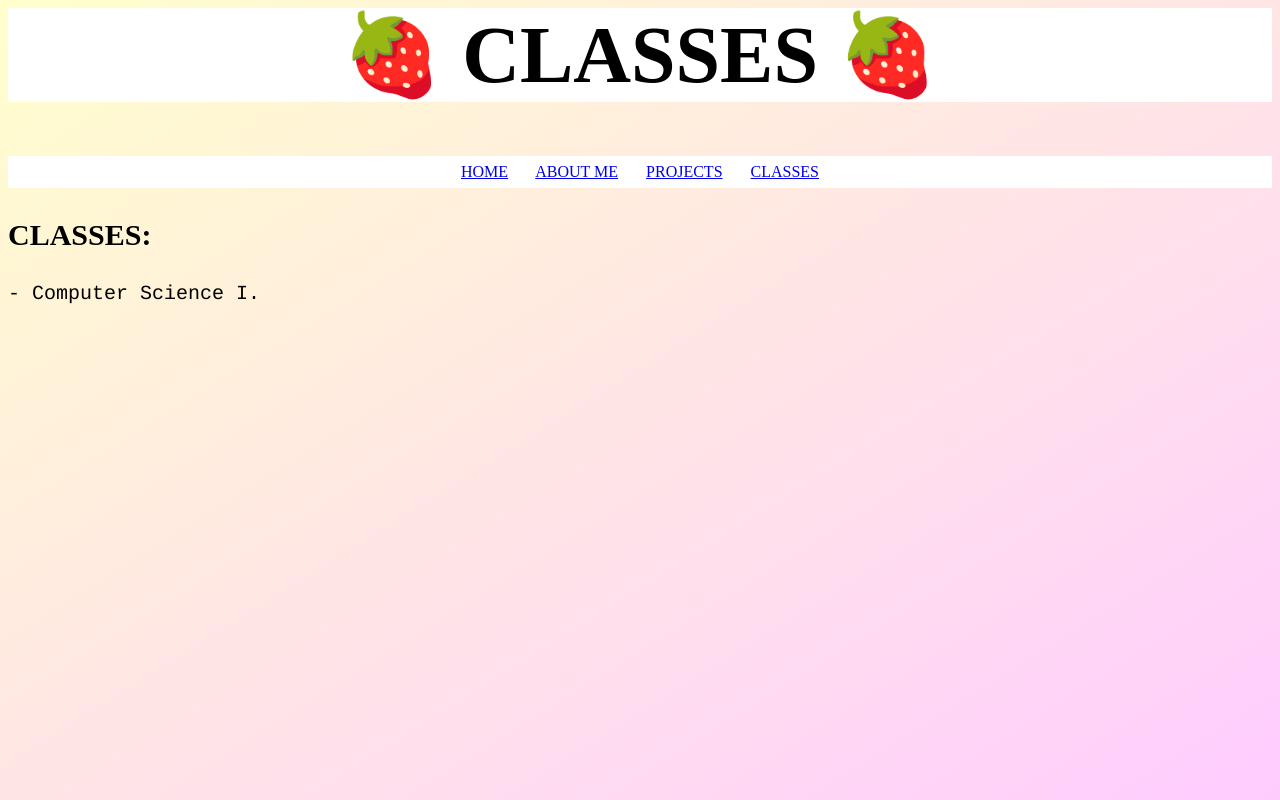
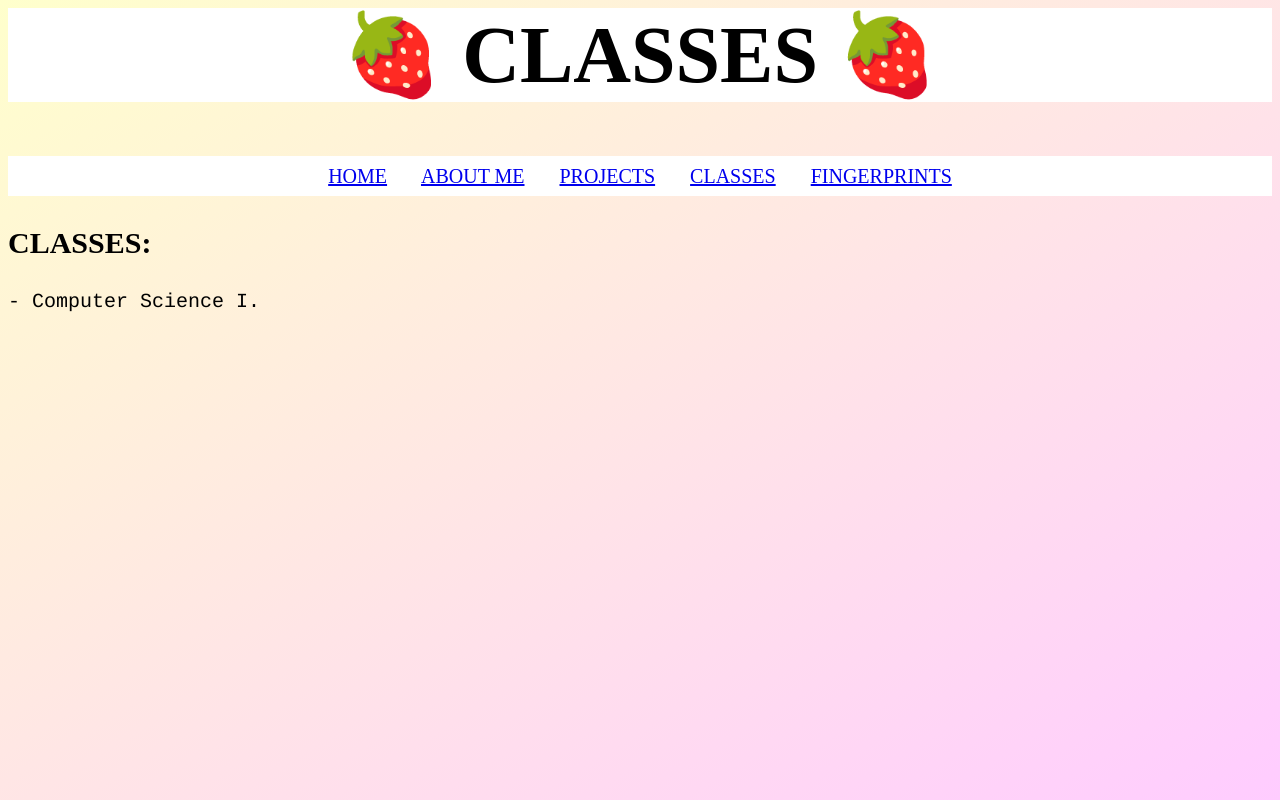
Before and after one commit to sophiaptran/sophiaptran.github.io, a plain HTML site: page classes.html in a window 1280 px wide. Drawn offline with Linux system fonts and the light colour scheme.

Commit message:
portfolio

```diff
--- a/classes.html
+++ b/classes.html
@@ -1,8 +1,11 @@
 <html style="background: linear-gradient(to top left, #ffccff 0%, #ffffcc 100%);">
   <body>
     <h1 style="background-color:#ffffff;font-size:80px;"align="center">&#127827 CLASSES &#127827</h1>
-    <p style="line-height:2em; text-align:center; background-color:#ffffff"> <a href="https://codermerlin.com/users/sophia-tran/Digital%20Portfolio/index.html">HOME</a> &nbsp&nbsp&nbsp&nbsp&nbsp <a href="https://codermerlin.com/users/sophia-tran/Digital%20Portfolio/aboutMe.html">ABOUT ME</a> &nbsp&nbsp&nbsp&nbsp&nbsp <a href = "https://codermerlin.com/users/sophia-tran/Digital%20Portfolio/projects.html">PROJECTS</a> &nbsp&nbsp&nbsp&nbsp&nbsp <a href="https://codermerlin.com/users/sophia-tran/Digital%20Portfolio/classes.html">CLASSES</a>
-      <h3><p style="font-size:30px">CLASSES:</h3></p>
+
+<p style="font-size: 20; line-height:2em; text-align:center; background-color:#ffffff"> <a href="index.html">HOME</a> &nbsp&nbsp&nbsp&nbsp&nbsp <a href="aboutMe.html">ABOUT ME</a> &nbsp&nbsp&nbsp&nbsp&nbsp <a href = "projects.html">PROJECTS</a> &nbsp&nbsp&nbsp&nbsp&nbsp <a href="classes.html">CLASSES</a> &nbsp&nbsp&nbsp&nbsp&nbsp <a href="fingerprints.html"> FINGERPRINTS</a>
+</p>
+
+<h3><p style="font-size:30px">CLASSES:</h3></p>
 	<p style="font-family:courier; font-size:20px"> - Computer Science I.</p>
   </body>
   </html>
```
Also changed, not shown: aboutMe.html (+3 -1 lines), index.html (+2 -1 lines), projects.html (+2 -1 lines).
